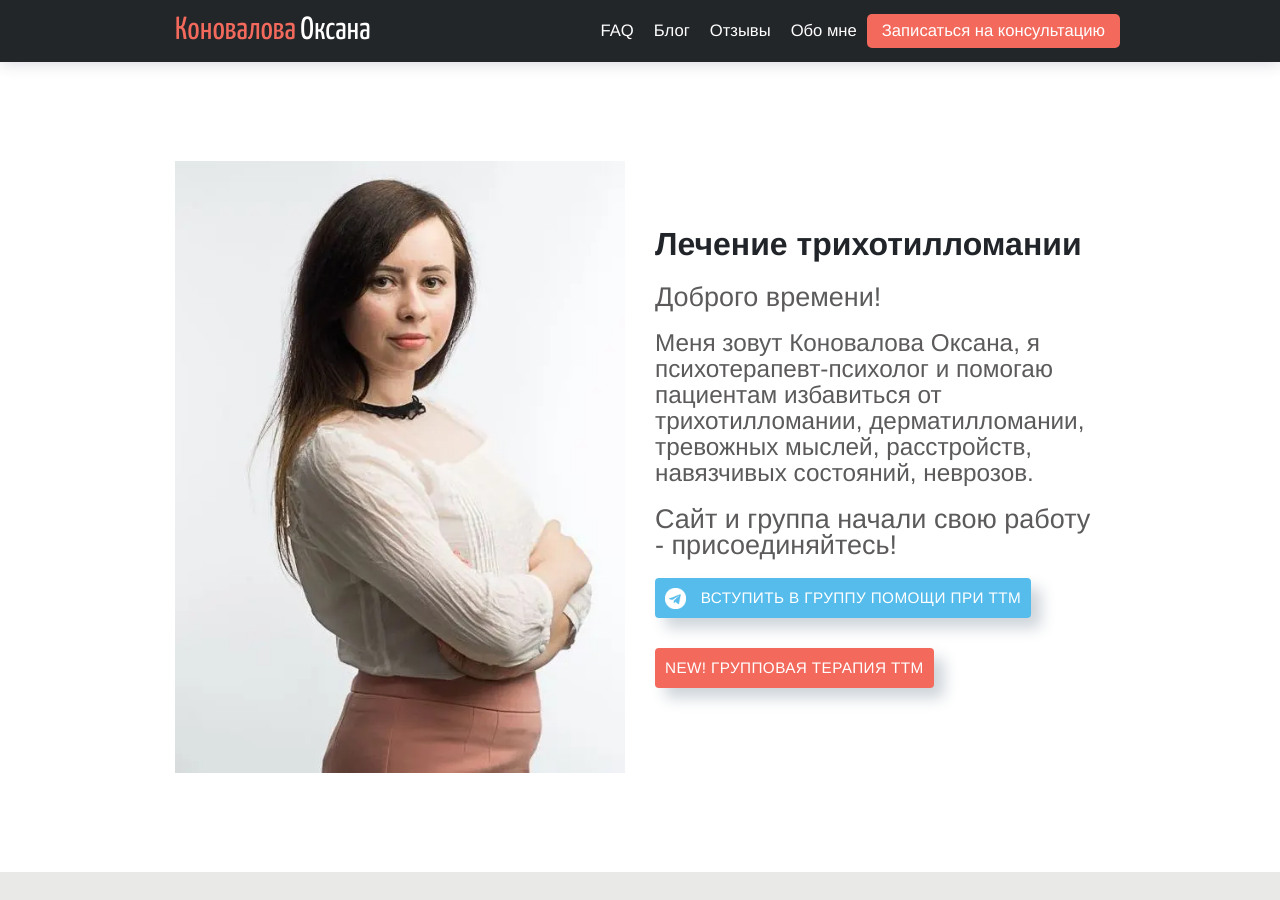
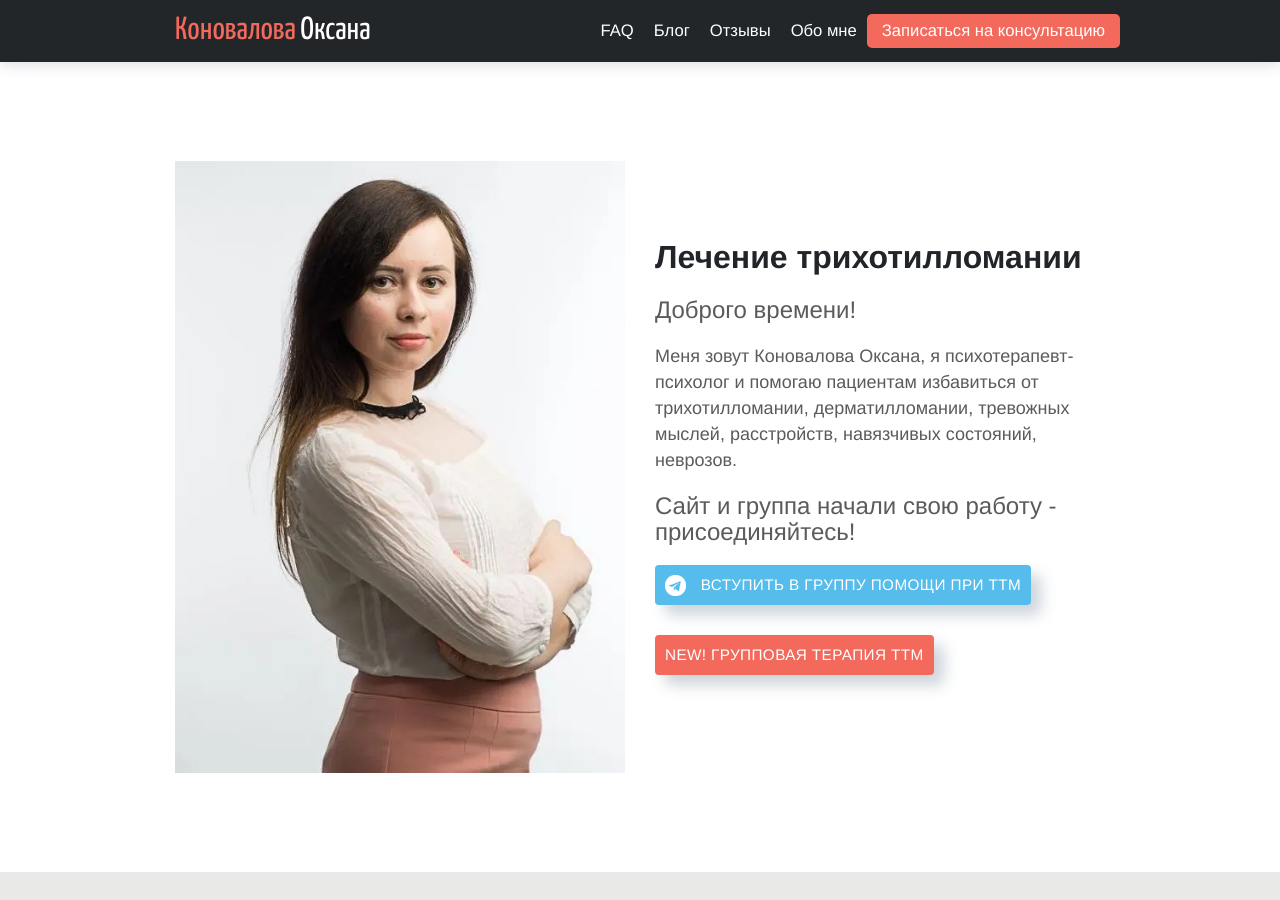
Before and after one commit to ttm-help/ttm-help.github.io, a Jekyll site: the page built from index.md, in a window 1280 px wide and 900 px high. Built offline with Jekyll 4.4.1, drawn with Linux system fonts in a browser that asks for light colours; some of the changed text lies outside the part shown.

Commit message:
fix font size

```diff
--- a/_layouts/home.html
+++ b/_layouts/home.html
@@ -25,17 +25,18 @@ bodyClass: "page-home"
                         <h1>Лечение трихотилломании</h1>
                     </div>
                     <div class="row">
-                        <p style="font-size: 3vh">
+                        <p style="font-size: x-large">
                             Доброго времени!
                         </p>
-                        <p style="font-size: 2.7vh">Меня зовут Коновалова Оксана, я психотерапевт-психолог и
+                        <p style="font-size: large">Меня зовут Коновалова Оксана, я психотерапевт-психолог и
                             помогаю пациентам избавиться от трихотилломании, дерматилломании, тревожных мыслей,
                             расстройств, навязчивых состояний, неврозов.
                         </p>
                     </div>
                     <div class="row">
-                        <p style="font-size: 3vh">
-                            Сайт и группа начали свою работу - присоединяйтесь!</p>
+                        <p style="font-size: x-large">
+                            Сайт и группа начали свою работу - присоединяйтесь!
+                        </p>
                     </div>
                     <div class="row">
                         <a href="https://t.me/ttm_help_ru"
@@ -188,9 +189,8 @@ bodyClass: "page-home"
         </p>
         <p>
         <p>
-
-            Основной метод, который используют психотерапевты для лечения трихотилломании - это когнитивно-поведенческая
-            психотерапия.
+            Основной метод, который используют психотерапевты для
+            <b>лечения трихотилломании</b> - это когнитивно-поведенческая психотерапия.
         </p>
         <p>
             Важно выбрать в качестве специалиста именно психотерапевта. Специалист имеющий лишь квалификацию психолога
@@ -202,7 +202,8 @@ bodyClass: "page-home"
             которых вы узнали из интернета, вам кто-то посоветовал и т д. Это определенное вмешательство в ваш организм,
             и проводиться оно должно только по назначению врача.
             <br>
-            Обратите внимание, что лечение трихотилломании только у психиатра возможно исключительно в случае если у
+            Обратите внимание, что <strong>лечение трихотилломании</strong> только у психиатра возможно исключительно в
+            случае если у
             него имеется в дополнение к психиатрическому образованию психотерапевтическое. В противном случае вы будете
             принимать таблетки, которые работают как пластырь на гнойной ране - вы ее не видите, но от этого она
             здоровее не становится. Психотерапия же как раз занимается тем, что чистит рану, промывает ее и уже тогда
@@ -238,7 +239,8 @@ bodyClass: "page-home"
             коммуникации и т. д.
         </p>
         <p>
-            Лечение трихотилломании будет проходить обязательно параллельно по двум направлениям - так называемому
+            <b>Лечение трихотилломании</b> будет проходить обязательно параллельно по двум направлениям - так
+            называемому
             внешнему (контроль за физическими проявлениями трихотилломании) и внутреннему (проработка и устранение
             причин трихотилломании). В противном случае при прохождении терапии не у специалиста по ТТМ пациент может
             получить ухудшение своего состояния.
--- a/_layouts/page.html
+++ b/_layouts/page.html
@@ -6,9 +6,9 @@ bodyClass: "page-basic"
 <div class="container pb-2 pt-md-5 pt-1 pb-md-4">
     <div class="row justify-content-start">
         <div class="col-12 col-md-8">
-            <div>
+            <div class="content">
                 <h1>{{page.title}}</h1>
-                <div class="content">{{content}}</div>
+                <div>{{content}}</div>
             </div>
         </div>
     </div>
--- a/_sass/components/_content.scss
+++ b/_sass/components/_content.scss
@@ -67,26 +67,26 @@
 
   h1 {
     font-family: $font-family-base;
-    font-size: calc(max(2.5vh, 30px));
+    font-size: 32px;
     line-height: 1.26;
-    font-weight: normal;
+    font-weight: bold;
     margin-top: 1vh;
     margin-bottom: 20px;
   }
 
   h2 {
     font-family: $font-family-base;
-    font-size: calc(max(2.3vw, 26px));
-    font-weight: normal;
+    font-size: 26px;
+    font-weight: bold;
     line-height: 1.4;
     margin-top: 2vh
   }
 
   h3 {
     font-family: $font-family-base;
-    font-size: calc(max(1.7vw, 20px));
+    font-size: 20px;
     line-height: 1.4;
-    font-weight: normal;
+    font-weight: bold;
     margin-top: 30px;
   }
 
```
